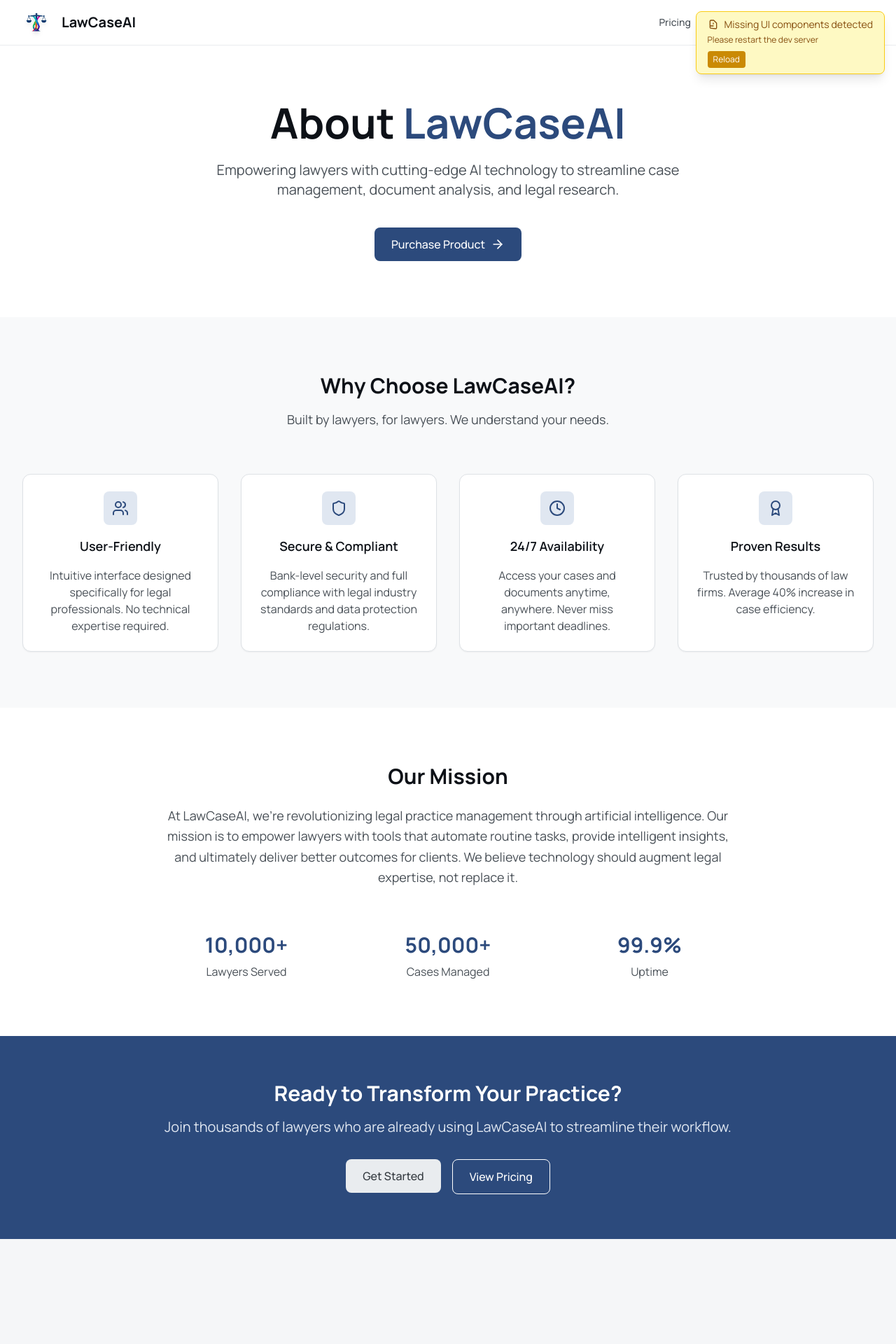
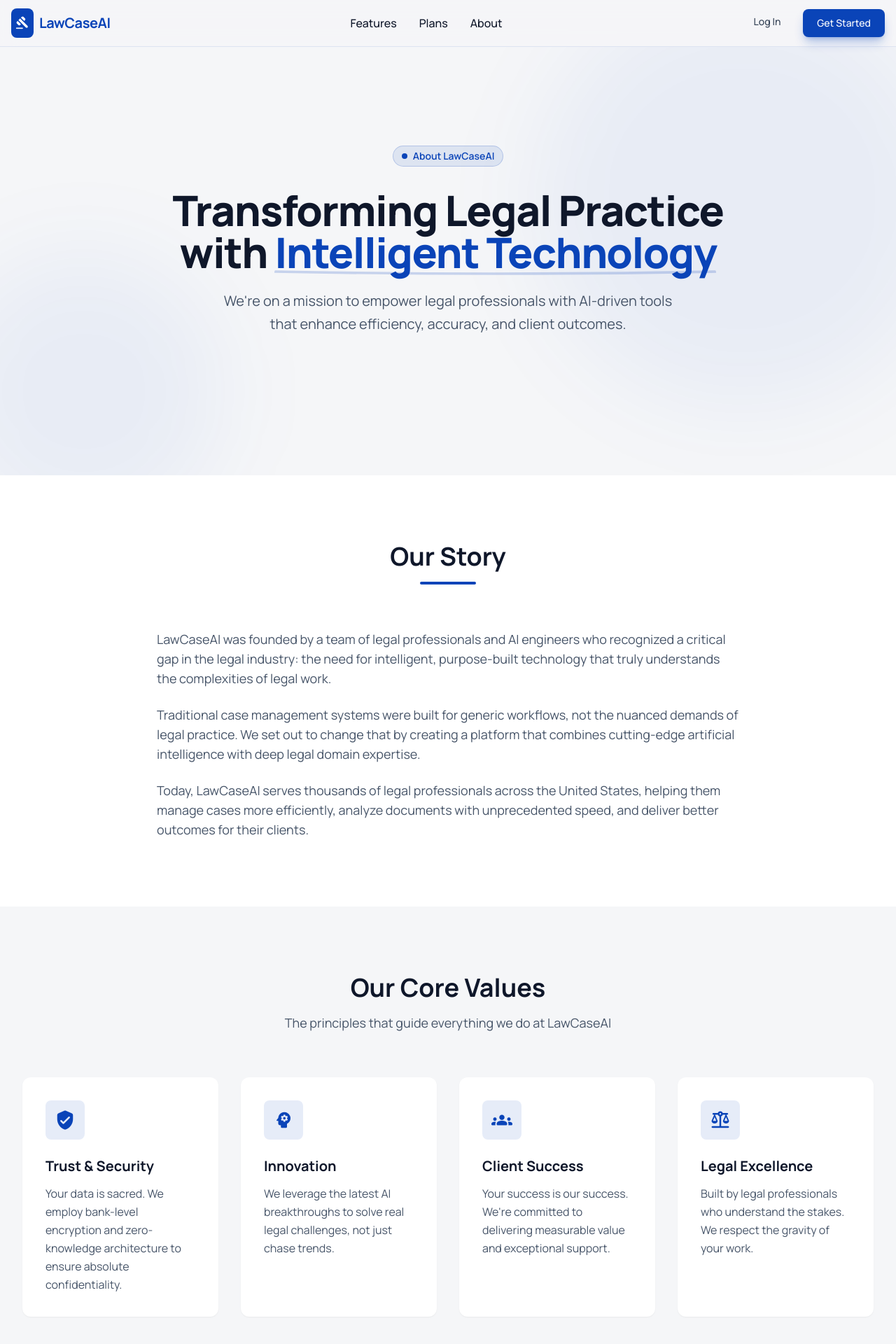
Before and after one commit to coweringg/LawCaseAI, a Next.js app in the folder frontend/: page /about in a window 1280 px wide. Shown: the top 1920 px of the page at 70% size. Before the commit the page ends 1770 px from the top, so only its background shows below. Built offline with nearby package versions, Linux system fonts and the light colour scheme.

Commit message:
Add About section and fix button issues

```diff
--- a/frontend/components/layouts/PublicLayout.tsx
+++ b/frontend/components/layouts/PublicLayout.tsx
@@ -41,8 +41,7 @@
                         <ul className="flex flex-col p-4 md:p-0 mt-4 font-medium border border-slate-100 rounded-lg bg-slate-50 md:space-x-8 rtl:space-x-reverse md:flex-row md:mt-0 md:border-0 md:bg-transparent dark:bg-slate-800 md:dark:bg-transparent dark:border-slate-700">
                             <li><Link href="/#features" className="block py-2 px-3 text-slate-900 rounded hover:bg-slate-100 md:hover:bg-transparent md:hover:text-primary md:p-0 dark:text-white dark:hover:text-primary transition-colors">Features</Link></li>
                             <li><Link href="/pricing" className="block py-2 px-3 text-slate-900 rounded hover:bg-slate-100 md:hover:bg-transparent md:hover:text-primary md:p-0 dark:text-white dark:hover:text-primary transition-colors">Plans</Link></li>
-                            <li><Link href="/about" className="block py-2 px-3 text-slate-900 rounded hover:bg-slate-100 md:hover:bg-transparent md:hover:text-primary md:p-0 dark:text-white dark:hover:text-primary transition-colors">Security</Link></li>
-                            <li><Link href="/resources" className="block py-2 px-3 text-slate-900 rounded hover:bg-slate-100 md:hover:bg-transparent md:hover:text-primary md:p-0 dark:text-white dark:hover:text-primary transition-colors">Resources</Link></li>
+                            <li><Link href="/about" className="block py-2 px-3 text-slate-900 rounded hover:bg-slate-100 md:hover:bg-transparent md:hover:text-primary md:p-0 dark:text-white dark:hover:text-primary transition-colors">About</Link></li>
                         </ul>
                     </div>
                 </div>
@@ -79,15 +78,6 @@
                                 <li><Link href="/features" className="hover:text-primary transition-colors">Features</Link></li>
                                 <li><Link href="/pricing" className="hover:text-primary transition-colors">Plans</Link></li>
                                 <li><Link href="/integrations" className="hover:text-primary transition-colors">Integrations</Link></li>
-                                <li><Link href="/about" className="hover:text-primary transition-colors">Security</Link></li>
-                            </ul>
-                        </div>
-                        <div>
-                            <h3 className="text-white font-semibold mb-4">Resources</h3>
-                            <ul className="space-y-2 text-sm">
-                                <li><Link href="/resources" className="hover:text-primary transition-colors">Firm Onboarding</Link></li>
-                                <li><Link href="/case-studies" className="hover:text-primary transition-colors">Case Studies</Link></li>
-                                <li><Link href="/blog" className="hover:text-primary transition-colors">Legal Blog</Link></li>
                             </ul>
                         </div>
                         <div>
--- a/frontend/pages/about.tsx
+++ b/frontend/pages/about.tsx
@@ -1,169 +1,177 @@
-import React from 'react'
-import Link from 'next/link'
-import { ArrowRight, Users, Shield, Clock, Award } from 'lucide-react'
-import { Button } from '@/components/ui/Button'
-import { Card, CardContent, CardHeader, CardTitle } from '@/components/ui/Card'
-import { Layout } from '@/components/Layout'
+import React from 'react';
+import Head from 'next/head';
+import Link from 'next/link';
+import PublicLayout from '@/components/layouts/PublicLayout';
 
 export default function About() {
     return (
-    <Layout>
-      <div className="min-h-screen bg-gradient-to-br from-primary-50 to-white">
+        <PublicLayout>
+            <Head>
+                <title>About Us - LawCaseAI</title>
+                <meta name="description" content="Learn about LawCaseAI's mission to revolutionize legal practice management through artificial intelligence." />
+            </Head>
+
             {/* Hero Section */}
-        <div className="relative overflow-hidden bg-white">
-          <div className="max-w-7xl mx-auto px-4 sm:px-6 lg:px-8 py-20">
-            <div className="text-center">
-              <h1 className="text-4xl font-bold text-secondary-900 sm:text-5xl md:text-6xl">
-                About <span className="text-primary-600">LawCaseAI</span>
+            <section className="relative pt-24 pb-32 lg:pt-36 lg:pb-40 overflow-hidden">
+                <div className="absolute inset-0 z-0 opacity-5" style={{
+                    backgroundColor: '#f5f6f8',
+                    backgroundImage: 'radial-gradient(#0a44b8 0.5px, transparent 0.5px), radial-gradient(#0a44b8 0.5px, #f5f6f8 0.5px)',
+                    backgroundSize: '20px 20px',
+                    backgroundPosition: '0 0, 10px 10px'
+                }}></div>
+                <div className="absolute top-0 right-0 -mr-20 -mt-20 w-[600px] h-[600px] bg-primary/5 rounded-full blur-3xl dark:bg-primary/10 z-0"></div>
+                <div className="absolute bottom-0 left-0 -ml-20 -mb-20 w-[400px] h-[400px] bg-primary/5 rounded-full blur-3xl dark:bg-primary/10 z-0"></div>
+
+                <div className="relative z-10 max-w-7xl mx-auto px-4 sm:px-6 lg:px-8 text-center">
+                    <div className="inline-flex items-center gap-2 px-3 py-1 rounded-full bg-primary/10 border border-primary/20 text-primary dark:text-blue-300 text-sm font-semibold mb-8">
+                        <span className="flex h-2 w-2 rounded-full bg-primary"></span>
+                        About LawCaseAI
+                    </div>
+                    <h1 className="text-4xl md:text-5xl lg:text-6xl font-extrabold tracking-tight text-slate-900 dark:text-white mb-6 leading-tight max-w-4xl mx-auto">
+                        Transforming Legal Practice with <span className="text-primary relative inline-block">
+                            Intelligent Technology
+                            <svg className="absolute w-full h-3 -bottom-1 left-0 text-primary/20" preserveAspectRatio="none" viewBox="0 0 100 10">
+                                <path d="M0 5 Q 50 10 100 5" fill="none" stroke="currentColor" strokeWidth="3"></path>
+                            </svg>
+                        </span>
                     </h1>
-              <p className="mt-6 max-w-2xl mx-auto text-xl text-secondary-600">
-                Empowering lawyers with cutting-edge AI technology to streamline case management,
-                document analysis, and legal research.
+                    <p className="mt-4 text-xl text-slate-600 dark:text-slate-300 max-w-2xl mx-auto mb-10 leading-relaxed">
+                        We're on a mission to empower legal professionals with AI-driven tools that enhance efficiency, accuracy, and client outcomes.
                     </p>
-              <div className="mt-10 flex justify-center">
-                <Link href="/register">
-                  <Button size="lg">
-                    Purchase Product
-                    <ArrowRight className="ml-2 w-5 h-5" />
-                  </Button>
-                </Link>
+                </div>
+            </section>
+
+            {/* Our Story Section */}
+            <section className="py-24 bg-white dark:bg-slate-900">
+                <div className="max-w-4xl mx-auto px-4 sm:px-6 lg:px-8">
+                    <div className="text-center mb-16">
+                        <h2 className="text-3xl md:text-4xl font-bold text-slate-900 dark:text-white mb-4">Our Story</h2>
+                        <div className="w-20 h-1 bg-primary mx-auto rounded-full"></div>
+                    </div>
+                    <div className="prose prose-lg max-w-none text-slate-600 dark:text-slate-400 leading-relaxed">
+                        <p className="text-lg mb-6">
+                            LawCaseAI was founded by a team of legal professionals and AI engineers who recognized a critical gap in the legal industry: the need for intelligent, purpose-built technology that truly understands the complexities of legal work.
+                        </p>
+                        <p className="text-lg mb-6">
+                            Traditional case management systems were built for generic workflows, not the nuanced demands of legal practice. We set out to change that by creating a platform that combines cutting-edge artificial intelligence with deep legal domain expertise.
+                        </p>
+                        <p className="text-lg">
+                            Today, LawCaseAI serves thousands of legal professionals across the United States, helping them manage cases more efficiently, analyze documents with unprecedented speed, and deliver better outcomes for their clients.
+                        </p>
+                    </div>
+                </div>
+            </section>
+
+            {/* Core Values Section */}
+            <section className="py-24 bg-background-light dark:bg-slate-800">
+                <div className="max-w-7xl mx-auto px-4 sm:px-6 lg:px-8">
+                    <div className="text-center mb-16">
+                        <h2 className="text-3xl md:text-4xl font-bold text-slate-900 dark:text-white mb-4">Our Core Values</h2>
+                        <p className="text-lg text-slate-600 dark:text-slate-400 max-w-2xl mx-auto">
+                            The principles that guide everything we do at LawCaseAI
+                        </p>
+                    </div>
+                    <div className="grid md:grid-cols-2 lg:grid-cols-4 gap-8">
+                        <div className="group relative bg-white dark:bg-slate-900 rounded-xl p-8 border border-transparent hover:border-primary/20 transition-all duration-300 shadow-sm hover:shadow-lg">
+                            <div className="w-14 h-14 bg-primary/10 rounded-lg flex items-center justify-center text-primary mb-6 group-hover:bg-primary group-hover:text-white transition-colors duration-300">
+                                <span className="material-icons-round text-3xl">verified_user</span>
+                            </div>
+                            <h3 className="text-xl font-bold text-slate-900 dark:text-white mb-3">Trust & Security</h3>
+                            <p className="text-slate-600 dark:text-slate-400 leading-relaxed">
+                                Your data is sacred. We employ bank-level encryption and zero-knowledge architecture to ensure absolute confidentiality.
+                            </p>
+                        </div>
+
+                        <div className="group relative bg-white dark:bg-slate-900 rounded-xl p-8 border border-transparent hover:border-primary/20 transition-all duration-300 shadow-sm hover:shadow-lg">
+                            <div className="w-14 h-14 bg-primary/10 rounded-lg flex items-center justify-center text-primary mb-6 group-hover:bg-primary group-hover:text-white transition-colors duration-300">
+                                <span className="material-icons-round text-3xl">psychology</span>
+                            </div>
+                            <h3 className="text-xl font-bold text-slate-900 dark:text-white mb-3">Innovation</h3>
+                            <p className="text-slate-600 dark:text-slate-400 leading-relaxed">
+                                We leverage the latest AI breakthroughs to solve real legal challenges, not just chase trends.
+                            </p>
+                        </div>
+
+                        <div className="group relative bg-white dark:bg-slate-900 rounded-xl p-8 border border-transparent hover:border-primary/20 transition-all duration-300 shadow-sm hover:shadow-lg">
+                            <div className="w-14 h-14 bg-primary/10 rounded-lg flex items-center justify-center text-primary mb-6 group-hover:bg-primary group-hover:text-white transition-colors duration-300">
+                                <span className="material-icons-round text-3xl">groups</span>
+                            </div>
+                            <h3 className="text-xl font-bold text-slate-900 dark:text-white mb-3">Client Success</h3>
+                            <p className="text-slate-600 dark:text-slate-400 leading-relaxed">
+                                Your success is our success. We're committed to delivering measurable value and exceptional support.
+                            </p>
+                        </div>
+
+                        <div className="group relative bg-white dark:bg-slate-900 rounded-xl p-8 border border-transparent hover:border-primary/20 transition-all duration-300 shadow-sm hover:shadow-lg">
+                            <div className="w-14 h-14 bg-primary/10 rounded-lg flex items-center justify-center text-primary mb-6 group-hover:bg-primary group-hover:text-white transition-colors duration-300">
+                                <span className="material-icons-round text-3xl">balance</span>
+                            </div>
+                            <h3 className="text-xl font-bold text-slate-900 dark:text-white mb-3">Legal Excellence</h3>
+                            <p className="text-slate-600 dark:text-slate-400 leading-relaxed">
+                                Built by legal professionals who understand the stakes. We respect the gravity of your work.
+                            </p>
                         </div>
                     </div>
                 </div>
-        </div>
+            </section>
 
-        {/* Features Section */}
-        <div className="py-20 bg-secondary-50">
+            {/* Stats Section */}
+            <section className="py-24 bg-white dark:bg-slate-900">
                 <div className="max-w-7xl mx-auto px-4 sm:px-6 lg:px-8">
-            <div className="text-center">
-              <h2 className="text-3xl font-bold text-secondary-900">
-                Why Choose LawCaseAI?
-              </h2>
-              <p className="mt-4 text-lg text-secondary-600">
-                Built by lawyers, for lawyers. We understand your needs.
+                    <div className="text-center mb-16">
+                        <h2 className="text-3xl md:text-4xl font-bold text-slate-900 dark:text-white mb-4">Trusted by Legal Professionals</h2>
+                        <p className="text-lg text-slate-600 dark:text-slate-400">
+                            Numbers that speak to our commitment and impact
                         </p>
                     </div>
-
-            <div className="mt-16 grid grid-cols-1 md:grid-cols-2 lg:grid-cols-4 gap-8">
-              <Card className="text-center">
-                <CardHeader>
-                  <div className="mx-auto w-12 h-12 bg-primary-100 rounded-lg flex items-center justify-center">
-                    <Users className="w-6 h-6 text-primary-600" />
+                    <div className="grid grid-cols-2 md:grid-cols-4 gap-8">
+                        <div className="text-center">
+                            <div className="text-4xl md:text-5xl font-extrabold text-primary mb-2">12,000+</div>
+                            <div className="text-slate-600 dark:text-slate-400 font-medium">Legal Professionals</div>
                         </div>
-                  <CardTitle className="mt-4">User-Friendly</CardTitle>
-                </CardHeader>
-                <CardContent>
-                  <p className="text-secondary-600">
-                    Intuitive interface designed specifically for legal professionals.
-                    No technical expertise required.
-                  </p>
-                </CardContent>
-              </Card>
-
-              <Card className="text-center">
-                <CardHeader>
-                  <div className="mx-auto w-12 h-12 bg-primary-100 rounded-lg flex items-center justify-center">
-                    <Shield className="w-6 h-6 text-primary-600" />
+                        <div className="text-center">
+                            <div className="text-4xl md:text-5xl font-extrabold text-primary mb-2">85,000+</div>
+                            <div className="text-slate-600 dark:text-slate-400 font-medium">Cases Managed</div>
                         </div>
-                  <CardTitle className="mt-4">Secure & Compliant</CardTitle>
-                </CardHeader>
-                <CardContent>
-                  <p className="text-secondary-600">
-                    Bank-level security and full compliance with legal industry standards
-                    and data protection regulations.
-                  </p>
-                </CardContent>
-              </Card>
-
-              <Card className="text-center">
-                <CardHeader>
-                  <div className="mx-auto w-12 h-12 bg-primary-100 rounded-lg flex items-center justify-center">
-                    <Clock className="w-6 h-6 text-primary-600" />
+                        <div className="text-center">
+                            <div className="text-4xl md:text-5xl font-extrabold text-primary mb-2">2.5M+</div>
+                            <div className="text-slate-600 dark:text-slate-400 font-medium">Documents Analyzed</div>
                         </div>
-                  <CardTitle className="mt-4">24/7 Availability</CardTitle>
-                </CardHeader>
-                <CardContent>
-                  <p className="text-secondary-600">
-                    Access your cases and documents anytime, anywhere.
-                    Never miss important deadlines.
-                  </p>
-                </CardContent>
-              </Card>
-
-              <Card className="text-center">
-                <CardHeader>
-                  <div className="mx-auto w-12 h-12 bg-primary-100 rounded-lg flex items-center justify-center">
-                    <Award className="w-6 h-6 text-primary-600" />
-                  </div>
-                  <CardTitle className="mt-4">Proven Results</CardTitle>
-                </CardHeader>
-                <CardContent>
-                  <p className="text-secondary-600">
-                    Trusted by thousands of law firms.
-                    Average 40% increase in case efficiency.
-                  </p>
-                </CardContent>
-              </Card>
+                        <div className="text-center">
+                            <div className="text-4xl md:text-5xl font-extrabold text-primary mb-2">99.9%</div>
+                            <div className="text-slate-600 dark:text-slate-400 font-medium">Uptime SLA</div>
                         </div>
                     </div>
                 </div>
+            </section>
 
-        {/* Mission Section */}
-        <div className="py-20 bg-white">
-          <div className="max-w-4xl mx-auto px-4 sm:px-6 lg:px-8">
-            <div className="text-center">
-              <h2 className="text-3xl font-bold text-secondary-900">
-                Our Mission
-              </h2>
-              <p className="mt-6 text-lg text-secondary-600 leading-relaxed">
-                At LawCaseAI, we&apos;re revolutionizing legal practice management through artificial intelligence.
-                Our mission is to empower lawyers with tools that automate routine tasks,
-                provide intelligent insights, and ultimately deliver better outcomes for clients.
-                We believe technology should augment legal expertise, not replace it.
+            {/* CTA Section */}
+            <section className="py-20 relative overflow-hidden bg-primary">
+                <div className="absolute inset-0 bg-primary">
+                    <div className="absolute inset-0 opacity-10" style={{ backgroundImage: "url('https://www.transparenttextures.com/patterns/cubes.png')" }}></div>
+                </div>
+                <div className="relative max-w-4xl mx-auto px-4 sm:px-6 lg:px-8 text-center text-white">
+                    <h2 className="text-3xl md:text-4xl font-bold mb-6">Ready to Transform Your Practice?</h2>
+                    <p className="text-xl text-blue-100 mb-10 max-w-2xl mx-auto">
+                        Join thousands of legal professionals who trust LawCaseAI to power their practice.
+                    </p>
+                    <div className="flex flex-col sm:flex-row justify-center gap-4">
+                        <Link href="/register">
+                            <button className="px-8 py-4 bg-white text-primary font-bold rounded-lg shadow-lg hover:bg-slate-50 transition-all duration-300 text-lg hover:scale-105 hover:shadow-2xl hover:shadow-white/50">
+                                Get Started
+                            </button>
+                        </Link>
+                        <Link href="/pricing">
+                            <button className="px-8 py-4 bg-transparent border-2 border-white/30 text-white font-bold rounded-lg hover:bg-white/10 transition-colors text-lg">
+                                View Pricing
+                            </button>
+                        </Link>
+                    </div>
+                    <p className="mt-6 text-sm text-blue-200 opacity-80">
+                        Enterprise plans available with custom seat licensing and dedicated support.
                     </p>
                 </div>
-
-            <div className="mt-16 grid grid-cols-1 md:grid-cols-3 gap-8">
-              <div className="text-center">
-                <div className="text-3xl font-bold text-primary-600 mb-2">10,000+</div>
-                <div className="text-secondary-600">Lawyers Served</div>
-              </div>
-              <div className="text-center">
-                <div className="text-3xl font-bold text-primary-600 mb-2">50,000+</div>
-                <div className="text-secondary-600">Cases Managed</div>
-              </div>
-              <div className="text-center">
-                <div className="text-3xl font-bold text-primary-600 mb-2">99.9%</div>
-                <div className="text-secondary-600">Uptime</div>
-              </div>
-            </div>
-          </div>
-        </div>
-
-        {/* CTA Section */}
-        <div className="bg-primary-600">
-          <div className="max-w-4xl mx-auto px-4 sm:px-6 lg:px-8 py-16 text-center">
-            <h2 className="text-3xl font-bold text-white">
-              Ready to Transform Your Practice?
-            </h2>
-            <p className="mt-4 text-xl text-primary-100">
-              Join thousands of lawyers who are already using LawCaseAI to streamline their workflow.
-            </p>
-            <div className="mt-8 flex justify-center space-x-4">
-              <Link href="/register">
-                <Button size="lg" variant="secondary">
-                  Get Started
-                </Button>
-              </Link>
-              <Link href="/pricing">
-                <Button size="lg" variant="outline" className="text-white border-white hover:bg-white hover:text-primary-600">
-                  View Pricing
-                </Button>
-              </Link>
-            </div>
-          </div>
-        </div>
-      </div>
-    </Layout>
-  )
+            </section>
+        </PublicLayout>
+    );
 }
--- a/frontend/pages/index.tsx
+++ b/frontend/pages/index.tsx
@@ -196,7 +196,7 @@
           </p>
           <div className="flex flex-col sm:flex-row justify-center gap-4">
             <Link href="/register">
-              <button className="px-8 py-4 bg-white text-primary font-bold rounded-lg shadow-lg hover:bg-slate-50 transition-colors text-lg">
+              <button className="px-8 py-4 bg-white text-primary font-bold rounded-lg shadow-lg hover:bg-slate-50 transition-all duration-300 text-lg hover:scale-105 hover:shadow-2xl hover:shadow-white/50">
                 Get LawCaseAI
               </button>
             </Link>
--- a/frontend/pages/pricing.tsx
+++ b/frontend/pages/pricing.tsx
@@ -266,10 +266,10 @@
             <h2 className="text-3xl font-bold mb-4">Ready to modernize your practice?</h2>
             <p className="text-blue-100 text-lg mb-8 max-w-2xl mx-auto">Join over 500+ forward-thinking law firms using LawCaseAI to save hours every week.</p>
             <div className="flex flex-col sm:flex-row gap-4 justify-center">
-              <Link href="#pricing" className="bg-white text-primary font-bold py-3 px-8 rounded-lg hover:bg-blue-50 transition-colors shadow-lg">
+              <Link href="#pricing" className="bg-white text-primary font-bold py-3 px-8 rounded-lg hover:bg-blue-50 transition-all duration-300 shadow-lg hover:scale-105 hover:shadow-2xl hover:shadow-white/50">
                 Select a Plan
               </Link>
-              <button className="bg-primary border border-white/30 text-white font-semibold py-3 px-8 rounded-lg hover:bg-primary/80 transition-colors">
+              <button className="bg-transparent border-2 border-white/30 text-white font-bold py-3 px-8 rounded-lg hover:bg-white/10 transition-colors">
                 Schedule Demo
               </button>
             </div>
```
Lines whose indentation alone changed are shown as unchanged.
